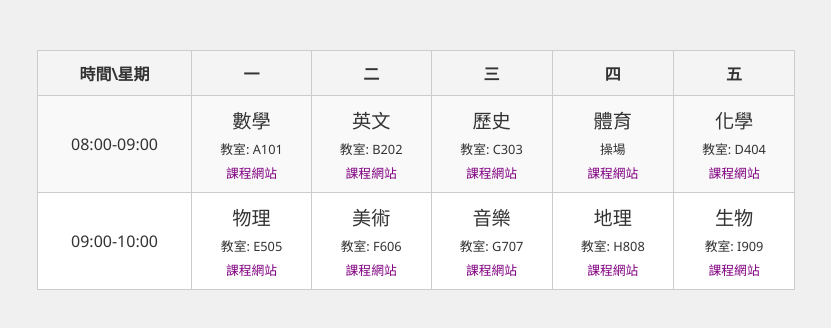
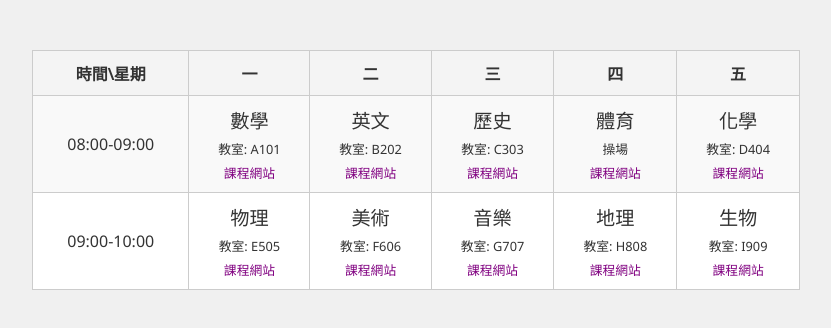
Before and after one commit to chuanchihsu1219/course_table_test, a plain HTML site: page index.html in a window 1280 px wide. Shown: the full height of the page, 224-1055 px from the left. Drawn offline with Linux system fonts and the light colour scheme.

Commit message:
Update styles.css

```diff
--- a/styles.css
+++ b/styles.css
@@ -1,3 +1,13 @@
+body {
+    margin: 0;
+}
+
+.table {
+    width: 100vw;
+    max-height: 100vh;
+    overflow: auto;
+}
+
 .table th, .table td {
     border: 1px solid #ccc;
     padding: 10px;
```
